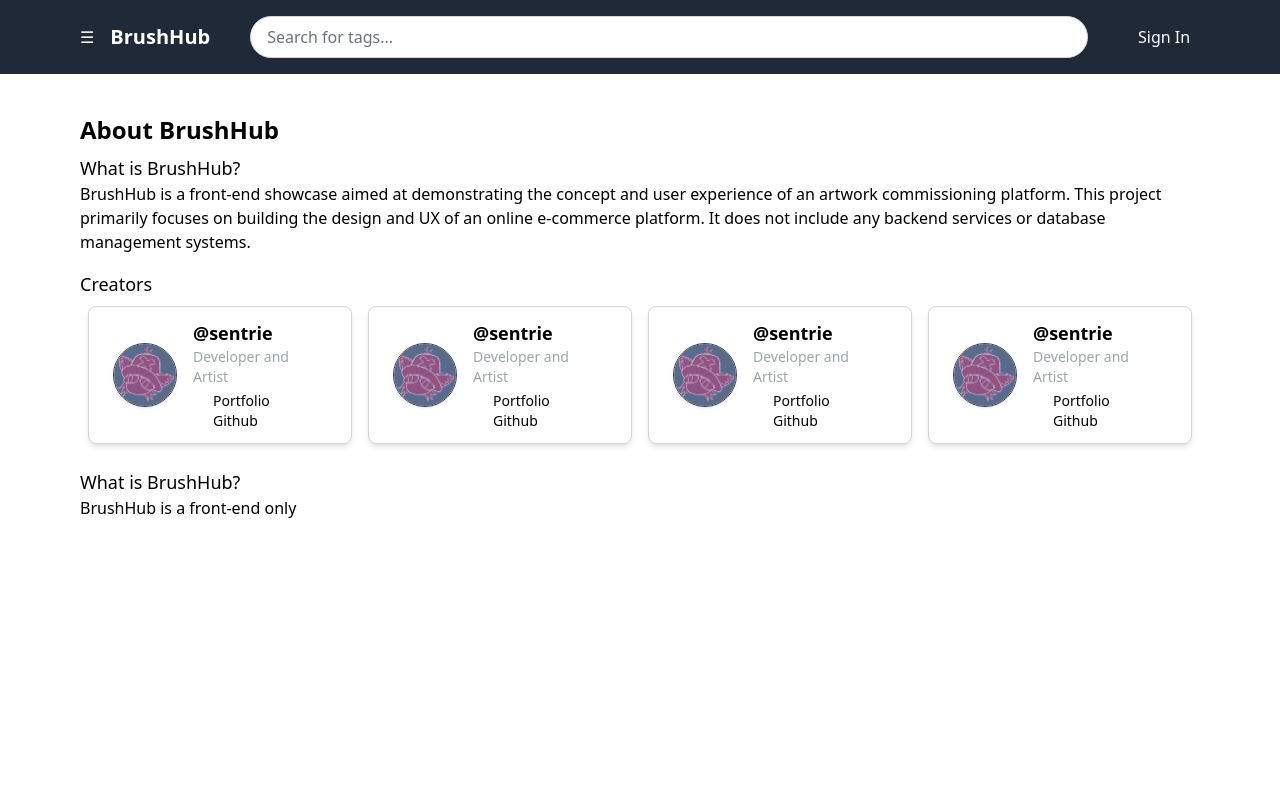
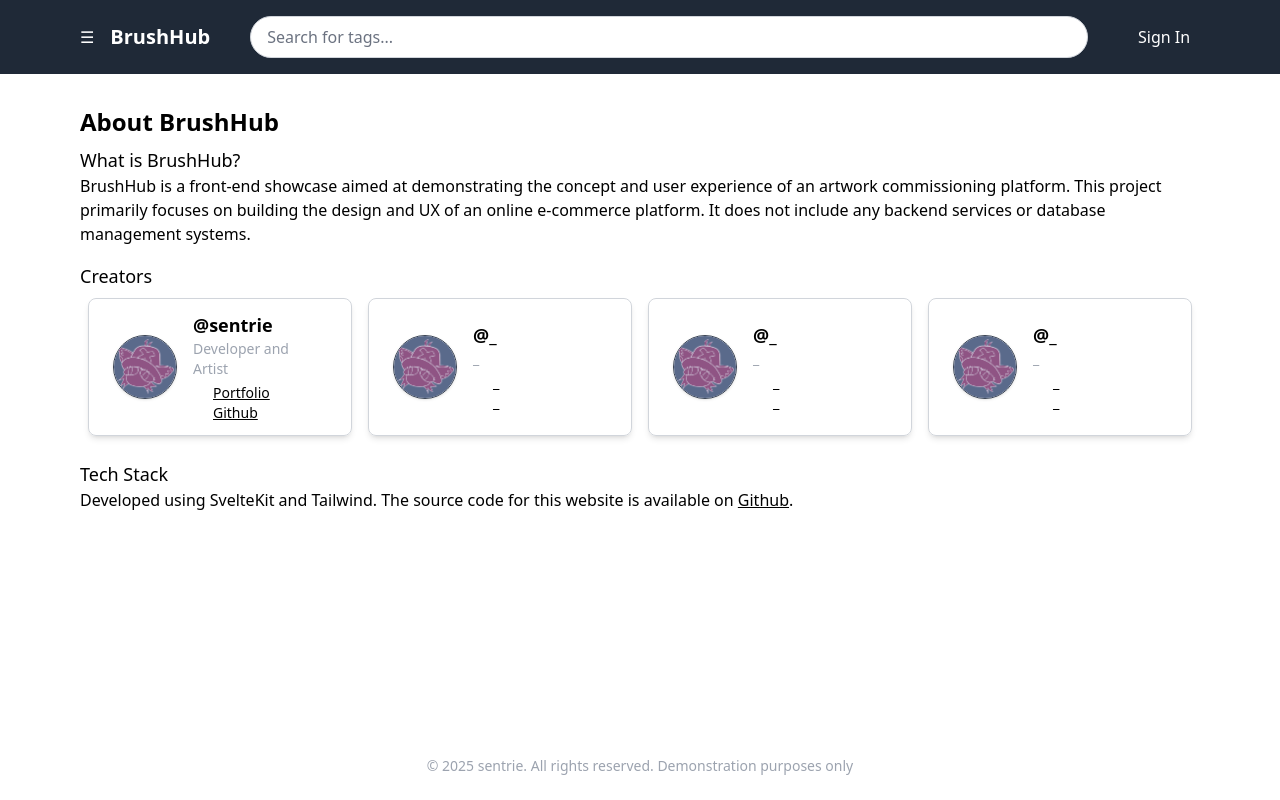
Before and after one commit to sen-trie/brushhub, a SvelteKit app: page /about in a window 1280 px wide. Built offline with nearby package versions, Linux system fonts and the light colour scheme; some icons are missing.

Commit message:
Footer: Finished about and added footer

```diff
--- a/src/routes/+layout.svelte
+++ b/src/routes/+layout.svelte
@@ -14,14 +14,19 @@
     {#if showSidebar}
         <Sidebar {toggleSidebar} />
     {/if}
-    <main class="content flex w-screen justify-center overflow-y-auto h-full">
+    <main class="content flex flex-col w-screen justify-center overflow-y-auto h-full">
         <div
             class="screen-padding-x screen-padding-y w-full
-            max-w-full sm:max-w-screen-2xl min-h-full
+            max-w-full sm:max-w-screen-2xl min-h-full pb-0
             "
         >
-            <div class="pb-8">
-                {@render children()}
+            <div class="pb-4 min-h-full flex flex-col">
+                <div class="flex-1 mb-8">
+                    {@render children()}
+                </div>
+                <footer class="text-center text-gray-400 text-sm">
+                    © {new Date().getFullYear()} sentrie. All rights reserved. Demonstration purposes only
+                </footer>
             </div>
         </div>
     </main>
--- a/src/routes/about/+page.svelte
+++ b/src/routes/about/+page.svelte
@@ -12,28 +12,28 @@
                 'https://github.com/sen-trie/': 'Github'
             }
         }, {
-            name: 'sentrie',
+            name: '_',
             dp: '1.jpg',
-            role: 'Developer and Artist',
+            role: '_',
             links: {
-                'https://sen-trie.github.io/portfolio/': 'Portfolio',
-                'https://github.com/sen-trie/': 'Github'
+                '__': '_',
+                '_': '_'
             }
         }, {
-            name: 'sentrie',
+            name: '_',
             dp: '1.jpg',
-            role: 'Developer and Artist',
+            role: '_',
             links: {
-                'https://sen-trie.github.io/portfolio/': 'Portfolio',
-                'https://github.com/sen-trie/': 'Github'
+                '__': '_',
+                '_': '_'
             }
         }, {
-            name: 'sentrie',
+            name: '_',
             dp: '1.jpg',
-            role: 'Developer and Artist',
+            role: '_',
             links: {
-                'https://sen-trie.github.io/portfolio/': 'Portfolio',
-                'https://github.com/sen-trie/': 'Github'
+                '__': '_',
+                '_': '_'
             }
         }
     ]
@@ -80,7 +80,15 @@
         </div>
     </div>
     <div>
-        <p>What is BrushHub?</p>
-        <p class="text-base font-medium">BrushHub is a front-end only </p>
+        <p>Tech Stack</p>
+        <p class="text-base font-normal">Developed using SvelteKit and Tailwind.
+            The source code for this website is available on <a href="https://github.com/sen-trie/brushhub">Github</a>.
+        </p>
     </div>
 </div>
+
+<style>
+    a {
+        text-decoration: underline;
+    }
+</style>
```
